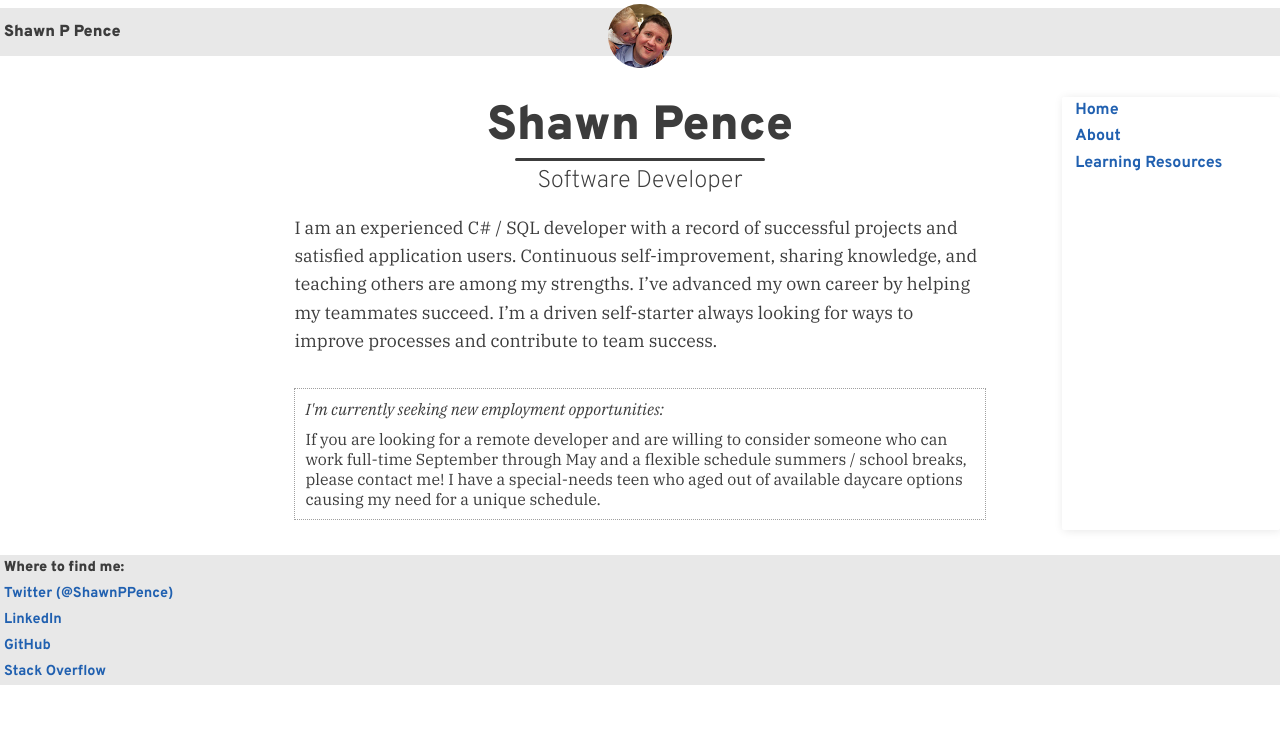
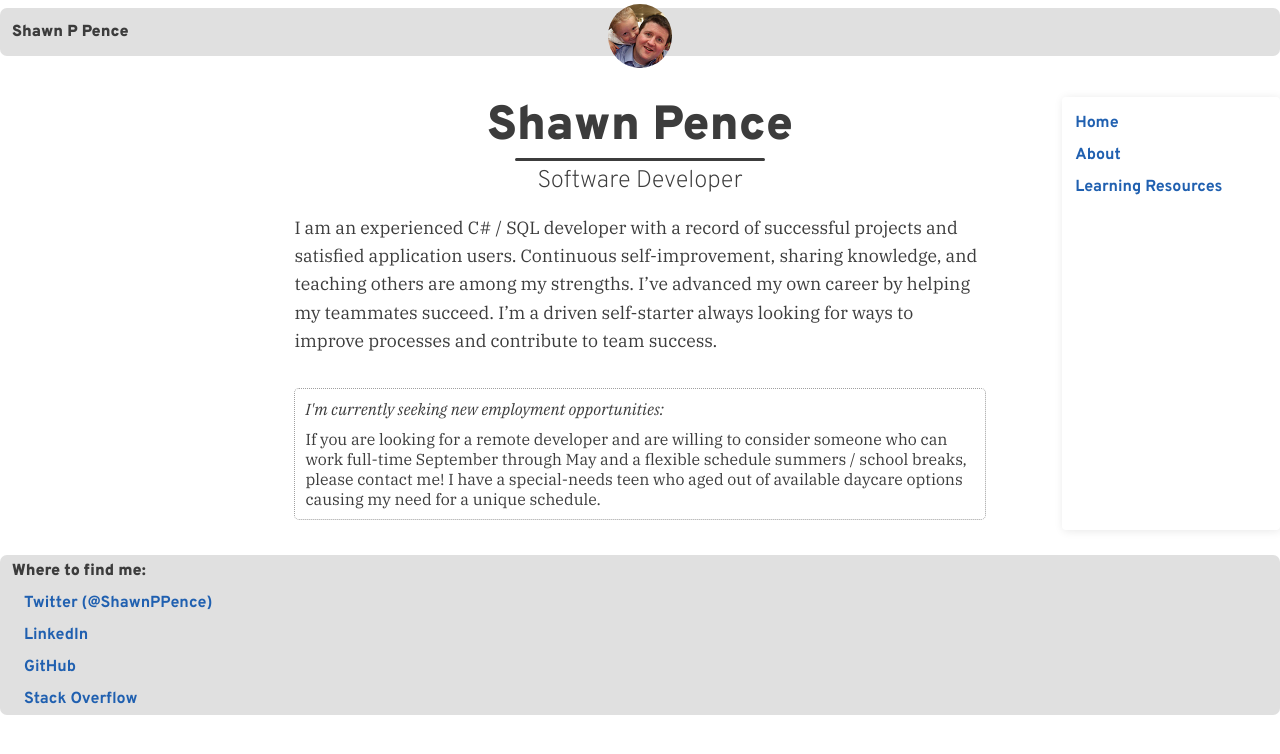
Before and after one commit to ShawnPence/shawnpence.github.io, a Jekyll site: the page built from index.md, in a window 1280 px wide. Shown: the top 754 px of the page. Built offline with Jekyll 4.4.1, drawn with Linux system fonts in a browser that asks for light colours.

Commit message:
formatting improvements

```diff
--- a/_layouts/default.html
+++ b/_layouts/default.html
@@ -55,7 +55,7 @@
         <div class="page-header sans">
             <div class="flex-container">
                 <div id="header-left">
-                    <div class="solid-bg header-bar lr-pad boldest">
+                    <div class="solid-bg header-bar lr-pad boldest radius-left">
                         <span">{{ site.title }}</span>
                     </div>
                 </div>
@@ -68,7 +68,7 @@
                         </div>
                 </div>
                 <div id="header-right">
-                    <div class="solid-bg header-bar lr-pad">
+                    <div class="solid-bg header-bar lr-pad radius-right">
                             <button id="menuButton" class="menu-button solid-bg" aria-label="Main Menu" onclick="showHideMenu();">
                                 <span class="menu-line"></span><br>
                                 <span class="menu-line"></span><br>
@@ -80,12 +80,12 @@
 
         </div>
         <div class="menu-wrapper sans">
-            <div class="pop-up-menu solid-bg" id="PopUpMenu">
+            <div class="pop-up-menu solid-bg radius-left radius-right" id="PopUpMenu">
                 <div id="menu-right">
                     <button id="closeButton" class="menu-button solid-bg" aria-label="Close Menu" onclick="showHideMenu();"> X
                     </button>
                 </div>
-                <div class="navigation sans">
+                <div class="navigation sans lr-pad">
                     {% include navigation.html %}
                 </div>
             </div>
@@ -105,13 +105,13 @@
                 {% include navigation.html %}
             </div>
         </div>
-        <div class="page-footer sans solid-bg">
+        <div class="page-footer sans solid-bg radius-left radius-right">
             <div class="lr-pad">
                 <span class="boldest">Where to find me:</span><br>
-                <a href="https://www.twitter.com/{{ site.social-links.twitter }}">Twitter (@ShawnPPence)</a><br>
-                <a href="https://www.linkedin.com/in/{{ site.social-links.linkedin }}/">LinkedIn</a><br>
-                <a href="https://github.com/{{ site.social-links.github }}">GitHub</a><br>
-                {% if site.social-links.stackoverflow %}<a href="https://stackoverflow.com/users/{{ site.social-links.stackoverflow }}">Stack Overflow</a>{% endif %}
+                <a href="https://www.twitter.com/{{ site.social-links.twitter }}" class="lr-pad">Twitter (@ShawnPPence)</a><br>
+                <a href="https://www.linkedin.com/in/{{ site.social-links.linkedin }}/" class="lr-pad">LinkedIn</a><br>
+                <a href="https://github.com/{{ site.social-links.github }}" class="lr-pad">GitHub</a><br>
+                {% if site.social-links.stackoverflow %}<a href="https://stackoverflow.com/users/{{ site.social-links.stackoverflow }}" class="lr-pad">Stack Overflow</a>{% endif %}
             </div>
         </div>
     </body>
--- a/css/main.css
+++ b/css/main.css
@@ -18,9 +18,17 @@ body {
     font-weight: 900;
 }
 
+.radius-left{
+    border-top-left-radius: 7px;
+    border-bottom-left-radius: 7px;
+}
+.radius-right{
+    border-top-right-radius: 7px;
+    border-bottom-right-radius: 7px;
+}
 
 .solid-bg {
-    background-color: #e8e8e8;
+    background-color: #e0e0e0;
 }
 
 a {
@@ -33,7 +41,7 @@ a:hover {
 
 .lr-pad {
     padding-right:4px;
-    padding-left: 4px;
+    padding-left: 12px;
 }
 
 h1,h2,h3,h4,h5,h6
@@ -45,7 +53,7 @@ h1,h2,h3,h4,h5,h6
 
 .navigation {
     font-size: 1em;
-    line-height: 1.65;
+    line-height: 2;
     font-weight: bold;
 }
 
@@ -126,6 +134,8 @@ h1,h2,h3,h4,h5,h6
 #header-right {
     width: 45%;
     text-align: right;
+    border-top-right-radius: 8px;
+    border-bottom-right-radius: 8px;
 }
 
 #menu-right {
@@ -178,6 +188,7 @@ h1,h2,h3,h4,h5,h6
     padding: 10px;
     font-size: 0.9em;
     margin-bottom: 10px;
+    border-radius: 5px
 }
 .messagetitle {
     font-style: italic;
@@ -199,9 +210,8 @@ h1,h2,h3,h4,h5,h6
 .page-footer {
     /*width: 100%;*/
     display: block;
-    height: 130px;
-    line-height: 26px;
-    font-size: .9em;
+    height: 160px;
+    line-height: 32px;
     font-weight: bold;
 }
 
@@ -223,9 +233,10 @@ h1,h2,h3,h4,h5,h6
         margin-bottom: 25px;
         width: 22%;
         display: block;
-        border-radius: 2px;
+        border-radius: 4px;
         box-shadow: 1px 1px 10px #e8e8e8;
         padding-left: 1%;
+        padding-top: 10px;
         order: 3;
     }
 
```
